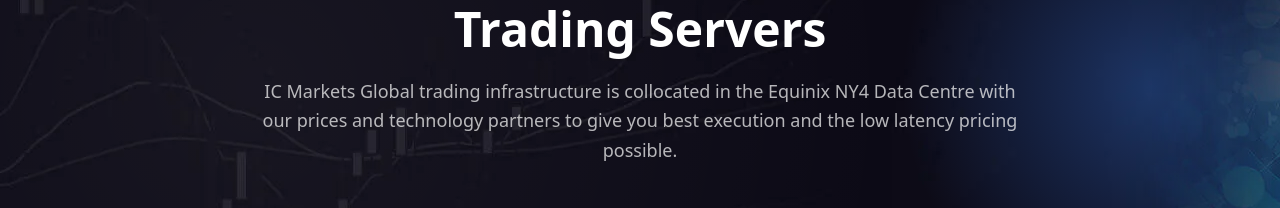
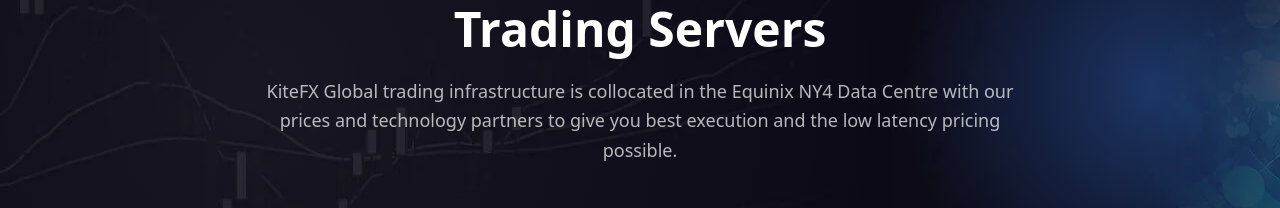
Before and after one commit to Abhishek3821/Kitefx, a React (Vite) app: page /trading-servers in a window 1280 px wide. Shown: the part 203-411 px from the top of the page. Built offline with nearby package versions, Linux system fonts and the light colour scheme.

Commit message:
Removed IC Market

```diff
--- a/src/pages/trading-servers.jsx
+++ b/src/pages/trading-servers.jsx
@@ -6,15 +6,14 @@
   return (
     <div>
       <Banner
-        title="Trading Servers"
-        description="IC Markets Global trading infrastructure is collocated in the Equinix NY4 Data Centre with our prices and technology partners to give you  best execution and the low latency pricing possible."
+        title="Trading Servers "
+        description="KiteFX Global trading infrastructure is collocated in the Equinix NY4 Data Centre with our prices and technology partners to give you  best execution and the low latency pricing possible. "
         buttonText="Open account"
         onButtonClick={() => console.log("CTA clicked")}
         backgroundImage={assets.kitefx20}
       />
 
-    <EquinixInfoSection />
-
+      <EquinixInfoSection />
     </div>
   );
 }
```
